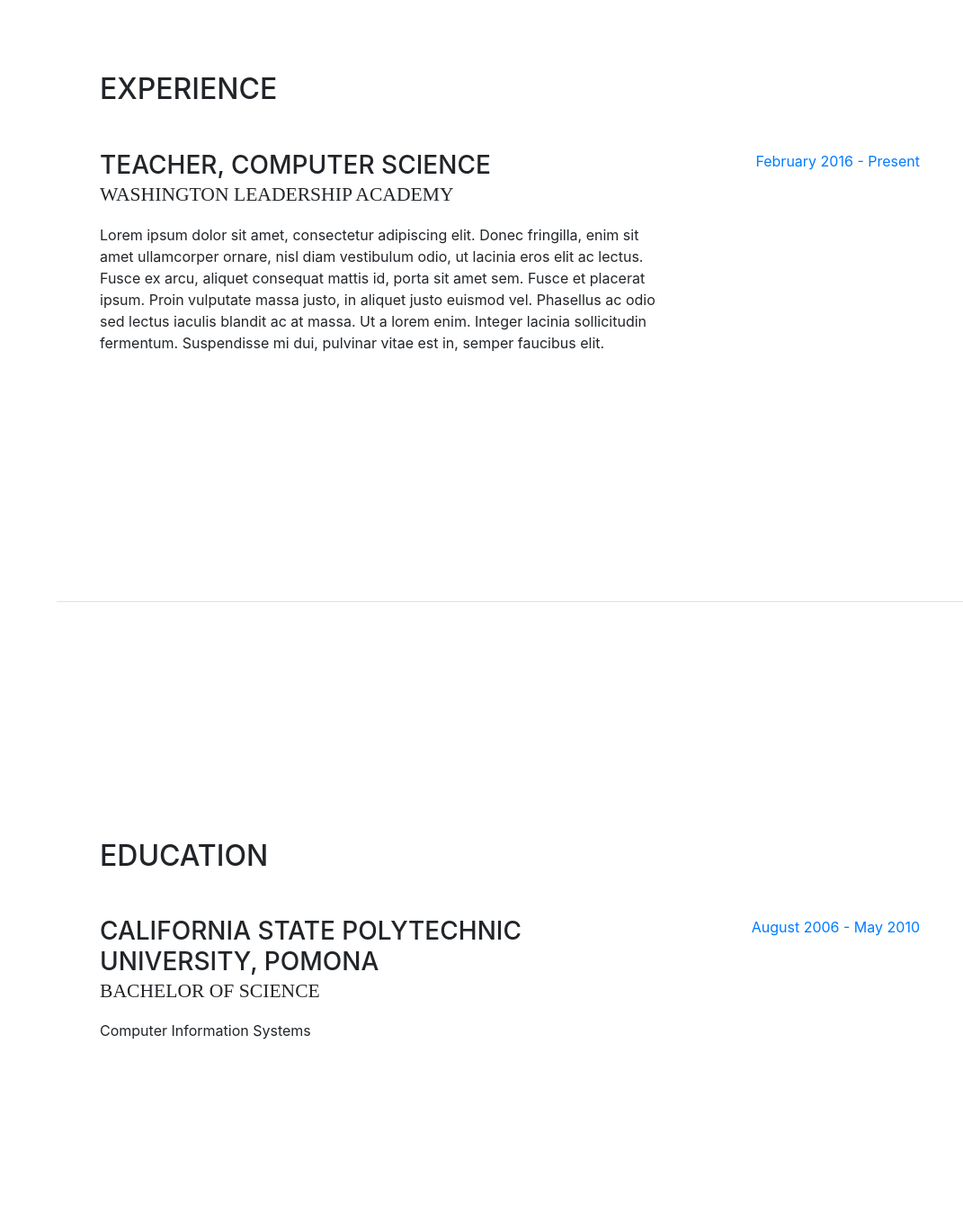
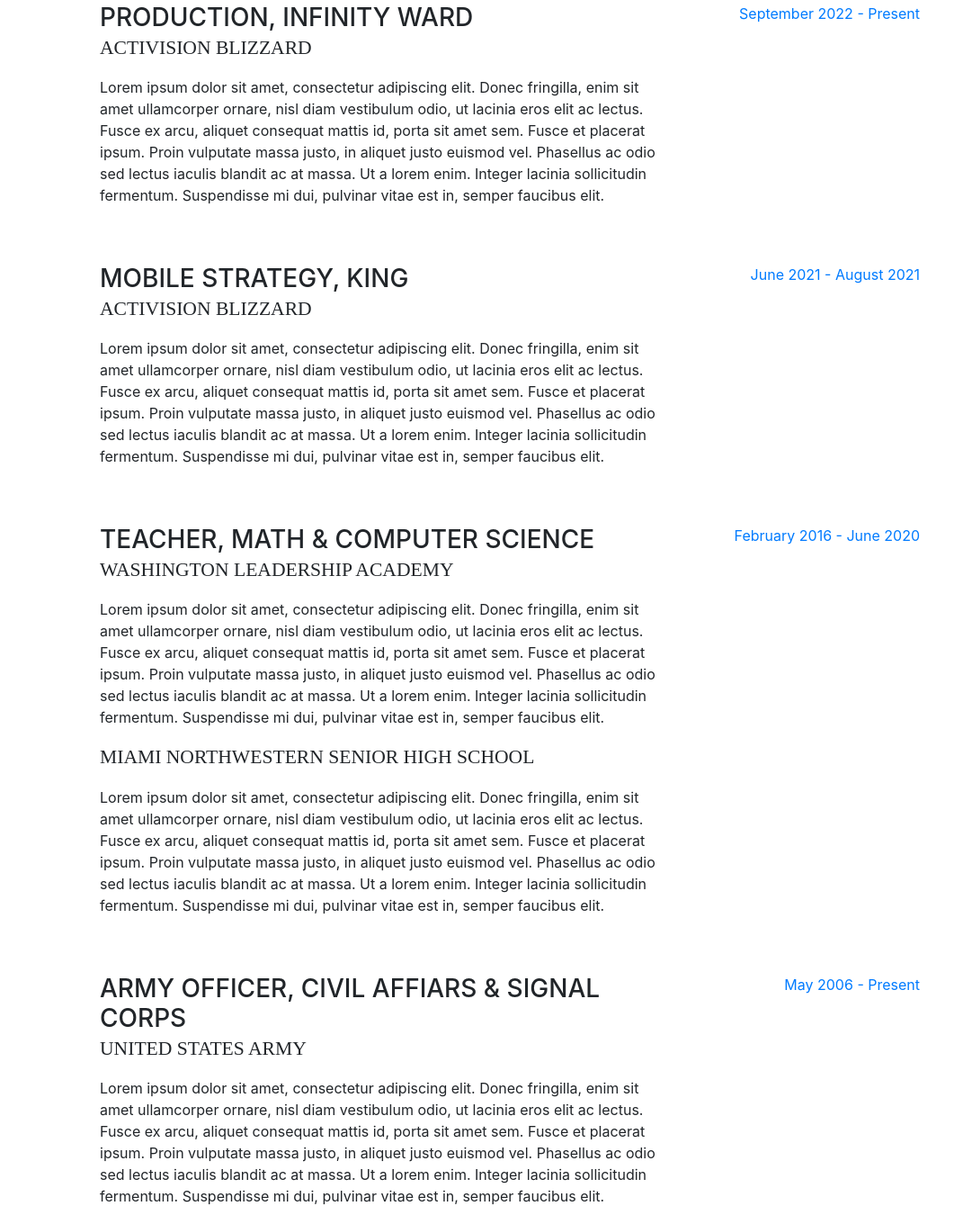
Before and after one commit to jordanbudi/jordanbudi.github.io, a website with bundled scripts: page index.html in a window 1280 px wide. Shown: the part 931-2291 px from the top of the page at 90% size, without its empty margins (209-1280 px from the left). Built offline with nearby package versions, Linux system fonts and the light colour scheme; a web font is replaced by a local one.

Commit message:
Widgets and Experience updates
- BMaC button on the bottom left
- BMAC floating widget on bottom right
- Experience section: ABK, MNWSHS

```diff
--- a/css/resume.min.css
+++ b/css/resume.min.css
@@ -32,6 +32,14 @@
 	font-weight: 500;
 	font-family: 'Saira Extra Condensed', serif;
 	font-size: 1.35rem
+}
+
+.fine-print {
+	font-size: 0.85rem
+}
+
+.fine-print-emoji {
+	font-size: 1.2rem
 }
 
 .list-social-icons a {
--- a/index.html
+++ b/index.html
@@ -20,9 +20,12 @@
     <link href="vendor/devicons/css/devicons.min.css" rel="stylesheet">
     <link href="vendor/simple-line-icons/css/simple-line-icons.css" rel="stylesheet">
 
+    <!-- Font Awesome -->
+    <!-- <link rel="stylesheet" href="https://kit.fontawesome.com/b3017dcbf9.css" crossorigin="anonymous"> -->
+    <script src="https://kit.fontawesome.com/b3017dcbf9.js" crossorigin="anonymous"></script>
+
     <!-- Custom styles for this template -->
     <link href="css/resume.min.css" rel="stylesheet">
-
   </head>
 
   <body id="page-top">
@@ -58,6 +61,14 @@
             <a class="nav-link js-scroll-trigger" href="#awards">Awards</a>
           </li>
         </ul>
+
+      </div>
+
+      <!-- BUY ME A COFFEE -->
+
+      <div class="pb-4">
+        <a href="https://www.buymeacoffee.com/jordanbudi"><img src="https://img.buymeacoffee.com/button-api/?text=Buy me a coffee&#63;&emoji=&slug=jordanbudi&button_colour=FFDD00&font_colour=000000&font_family=Poppins&outline_colour=000000&coffee_colour=ffffff" /></a>
+        <p class="pt-2 text-white fine-print">If you're feeling inclined to support me or my work, I could always use a cup coffee <br><span class="fine-print-emoji">&#128516;</span></p>
       </div>
     </nav>
 
@@ -73,6 +84,14 @@
           </div>
           <p class="mb-5">Just a collection of my thoughts, ideas, and experiences &#128540;</p>
           <ul class="list-inline list-social-icons mb-0">
+            <li class="list-inline-item">
+              <a href="http://www.linkedin.com/in/jordanbudi">
+                <span class="fa-stack fa-lg">
+                  <i class="fa fa-circle fa-stack-2x"></i>
+                  <i class="fa fa-linkedin fa-stack-1x fa-inverse"></i>
+                </span>
+              </a>
+            </li>
             <li class="list-inline-item">
               <a href="http://www.instagram.com/jordanbudi">
                 <span class="fa-stack fa-lg">
@@ -98,14 +117,6 @@
               </a>
             </li>
             <li class="list-inline-item">
-              <a href="http://www.linkedin.com/in/jordanbudi">
-                <span class="fa-stack fa-lg">
-                  <i class="fa fa-circle fa-stack-2x"></i>
-                  <i class="fa fa-linkedin fa-stack-1x fa-inverse"></i>
-                </span>
-              </a>
-            </li>
-            <li class="list-inline-item">
               <a href="http://www.github.com/jordanbudi">
                 <span class="fa-stack fa-lg">
                   <i class="fa fa-circle fa-stack-2x"></i>
@@ -114,6 +125,7 @@
               </a>
             </li>
           </ul>
+
         </div>
       </section>
 
@@ -121,14 +133,52 @@
         <div class="my-auto">
           <h2 class="mb-5">Experience</h2>
 
-          <div class="resume-item d-flex flex-column flex-md-row mb-5">
+         <div class="resume-item d-flex flex-column flex-md-row mb-5">
             <div class="resume-content mr-auto">
-              <h3 class="mb-0">Teacher, Computer Science</h3>
-              <div class="subheading mb-3">Washington Leadership academy</div>
+              <h3 class="mb-0">Production, Infinity Ward</h3>
+              <div class="subheading mb-3">Activision Blizzard</div>
               <p>Lorem ipsum dolor sit amet, consectetur adipiscing elit. Donec fringilla, enim sit amet ullamcorper ornare, nisl diam vestibulum odio, ut lacinia eros elit ac lectus. Fusce ex arcu, aliquet consequat mattis id, porta sit amet sem. Fusce et placerat ipsum. Proin vulputate massa justo, in aliquet justo euismod vel. Phasellus ac odio sed lectus iaculis blandit ac at massa. Ut a lorem enim. Integer lacinia sollicitudin fermentum. Suspendisse mi dui, pulvinar vitae est in, semper faucibus elit.</p>
             </div>
             <div class="resume-date text-md-right">
-              <span class="text-primary">February 2016 - Present</span>
+              <span class="text-primary">September 2022 - Present</span>
+            </div>
+          </div>
+
+          <div class="resume-item d-flex flex-column flex-md-row mb-5">
+            <div class="resume-content mr-auto">
+              <h3 class="mb-0">Mobile Strategy, King</h3>
+              <div class="subheading mb-3">Activision Blizzard</div>
+              <p>Lorem ipsum dolor sit amet, consectetur adipiscing elit. Donec fringilla, enim sit amet ullamcorper ornare, nisl diam vestibulum odio, ut lacinia eros elit ac lectus. Fusce ex arcu, aliquet consequat mattis id, porta sit amet sem. Fusce et placerat ipsum. Proin vulputate massa justo, in aliquet justo euismod vel. Phasellus ac odio sed lectus iaculis blandit ac at massa. Ut a lorem enim. Integer lacinia sollicitudin fermentum. Suspendisse mi dui, pulvinar vitae est in, semper faucibus elit.</p>
+            </div>
+            <div class="resume-date text-md-right">
+              <span class="text-primary">June 2021 - August 2021</span>
+            </div>
+          </div>
+
+          <div class="resume-item d-flex flex-column flex-md-row mb-5">
+            <div class="resume-content mr-auto">
+              <h3 class="mb-0">Teacher, Math & Computer Science</h3>
+
+              <div class="subheading mb-3">Washington Leadership academy</div>
+              <p>Lorem ipsum dolor sit amet, consectetur adipiscing elit. Donec fringilla, enim sit amet ullamcorper ornare, nisl diam vestibulum odio, ut lacinia eros elit ac lectus. Fusce ex arcu, aliquet consequat mattis id, porta sit amet sem. Fusce et placerat ipsum. Proin vulputate massa justo, in aliquet justo euismod vel. Phasellus ac odio sed lectus iaculis blandit ac at massa. Ut a lorem enim. Integer lacinia sollicitudin fermentum. Suspendisse mi dui, pulvinar vitae est in, semper faucibus elit.</p>
+
+              <p class="subheading">Miami Northwestern Senior High School</p>
+              <p>Lorem ipsum dolor sit amet, consectetur adipiscing elit. Donec fringilla, enim sit amet ullamcorper ornare, nisl diam vestibulum odio, ut lacinia eros elit ac lectus. Fusce ex arcu, aliquet consequat mattis id, porta sit amet sem. Fusce et placerat ipsum. Proin vulputate massa justo, in aliquet justo euismod vel. Phasellus ac odio sed lectus iaculis blandit ac at massa. Ut a lorem enim. Integer lacinia sollicitudin fermentum. Suspendisse mi dui, pulvinar vitae est in, semper faucibus elit.</p>
+              </div>
+
+            <div class="resume-date text-md-right">
+              <span class="text-primary">February 2016 - June 2020</span>
+            </div>
+          </div>
+
+          <div class="resume-item d-flex flex-column flex-md-row mb-5">
+            <div class="resume-content mr-auto">
+              <h3 class="mb-0">Army Officer, Civil Affiars & Signal Corps</h3>
+              <div class="subheading mb-3">United States Army</div>
+              <p>Lorem ipsum dolor sit amet, consectetur adipiscing elit. Donec fringilla, enim sit amet ullamcorper ornare, nisl diam vestibulum odio, ut lacinia eros elit ac lectus. Fusce ex arcu, aliquet consequat mattis id, porta sit amet sem. Fusce et placerat ipsum. Proin vulputate massa justo, in aliquet justo euismod vel. Phasellus ac odio sed lectus iaculis blandit ac at massa. Ut a lorem enim. Integer lacinia sollicitudin fermentum. Suspendisse mi dui, pulvinar vitae est in, semper faucibus elit.</p>
+            </div>
+            <div class="resume-date text-md-right">
+              <span class="text-primary">May 2006 - Present</span>
             </div>
           </div>
 
@@ -181,15 +231,29 @@
 
           <div class="resume-item d-flex flex-column flex-md-row mb-5">
             <div class="resume-content mr-auto">
-              <h3 class="mb-0">California State Polytechnic university, pomona</h3>
-              <div class="subheading mb-3">Bachelor of Science</div>
-              <div>Computer Information Systems</div>
+              <h3 class="mb-0">UCLA Anderson School of Management</h3>
+              <div class="subheading mb-3">MBA</div>
+              <!-- <div>MBA</div> -->
+
+            </div>
+            <div class="resume-date text-md-right">
+              <span class="text-primary">August 2020 - June 2022</span>
+            </div>
+          </div>
+
+          <div class="resume-item d-flex flex-column flex-md-row mb-5">
+            <div class="resume-content mr-auto">
+              <h3 class="mb-0">California State Polytechnic university, Pomona</h3>
+              <div class="subheading mb-3">Bachelor of Science, Computer Information Systems</div>
+              <!-- <div>Computer Information Systems</div> -->
 
             </div>
             <div class="resume-date text-md-right">
               <span class="text-primary">August 2006 - May 2010</span>
             </div>
           </div>
+
+
 
           <!--<div class="resume-item d-flex flex-column flex-md-row">-->
           <!--  <div class="resume-content mr-auto">-->
@@ -319,6 +383,24 @@
     <!-- Custom scripts for this template -->
     <script src="js/resume.min.js"></script>
 
+    <!-- KOFI Widget -->
+    <!-- <script src='https://storage.ko-fi.com/cdn/scripts/overlay-widget.js'></script>
+    <script>
+      kofiWidgetOverlay.draw('jordanbudi', {
+        'type': 'floating-chat',
+        'floating-chat.donateButton.text': 'Buy Me a Coffee',
+        'floating-chat.donateButton.background-color': '#fcbf47',
+        'floating-chat.donateButton.text-color': '#323842'
+        'floating-chat.donateButton.text-size': '1em'
+      });
+    </script> -->
+
+    <!-- Buy Me A Coffee Widget with Message-->
+    <!-- <script data-name="BMC-Widget" data-cfasync="false" src="https://cdnjs.buymeacoffee.com/1.0.0/widget.prod.min.js" data-id="jordanbudi" data-description="Support me on Buy me a coffee!" data-message="Lorem Ipsum" data-color="#FF5F5F" data-position="Right" data-x_margin="18" data-y_margin="18"></script> -->
+
+    <!-- Buy Me A Coffee Widget NO Message -->
+    <script data-name="BMC-Widget" data-cfasync="false" src="https://cdnjs.buymeacoffee.com/1.0.0/widget.prod.min.js" data-id="jordanbudi" data-description="Support me on Buy me a coffee!" data-message="" data-color="#5F7FFF" data-position="Right" data-x_margin="18" data-y_margin="18"></script>
+
   </body>
 
 </html>
```
